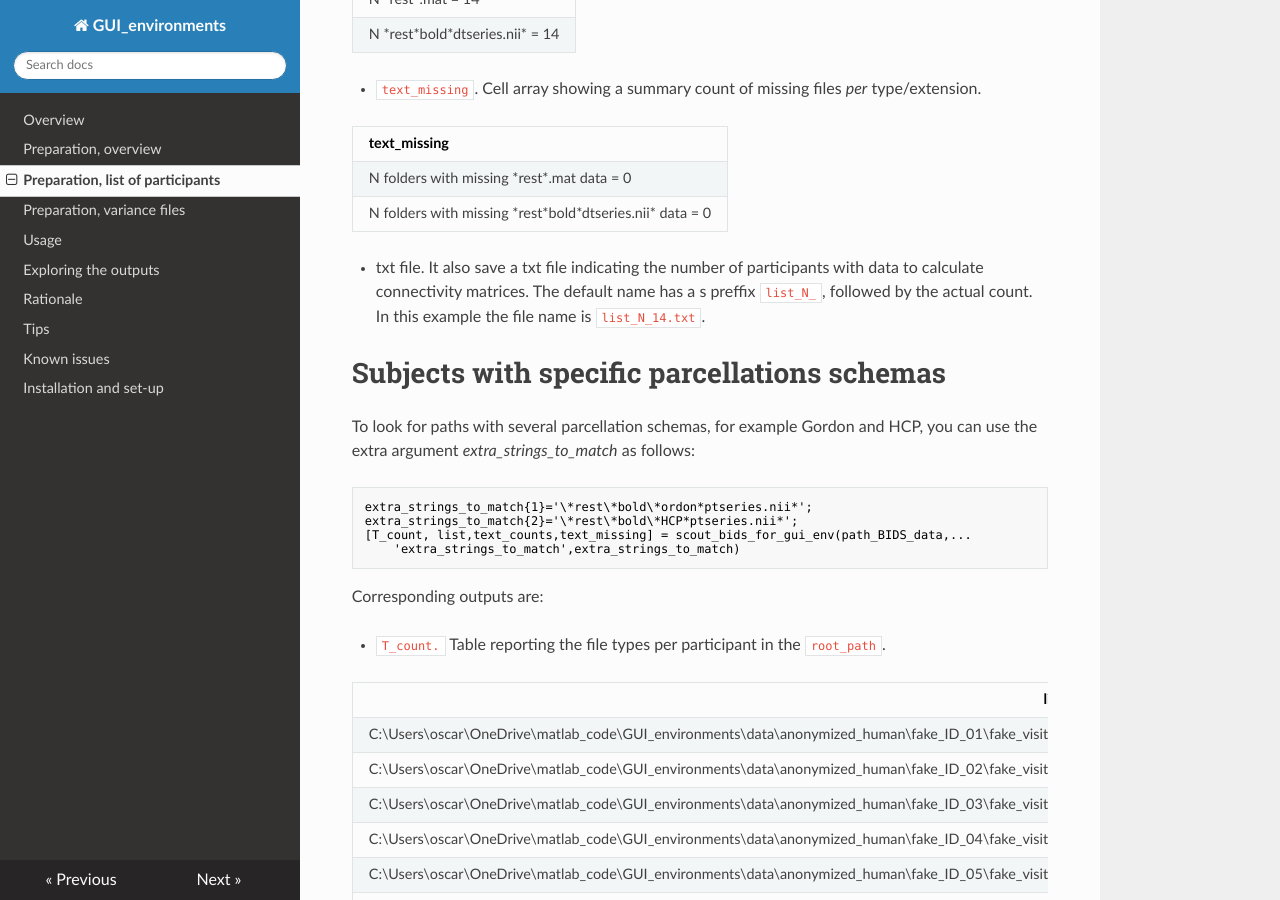
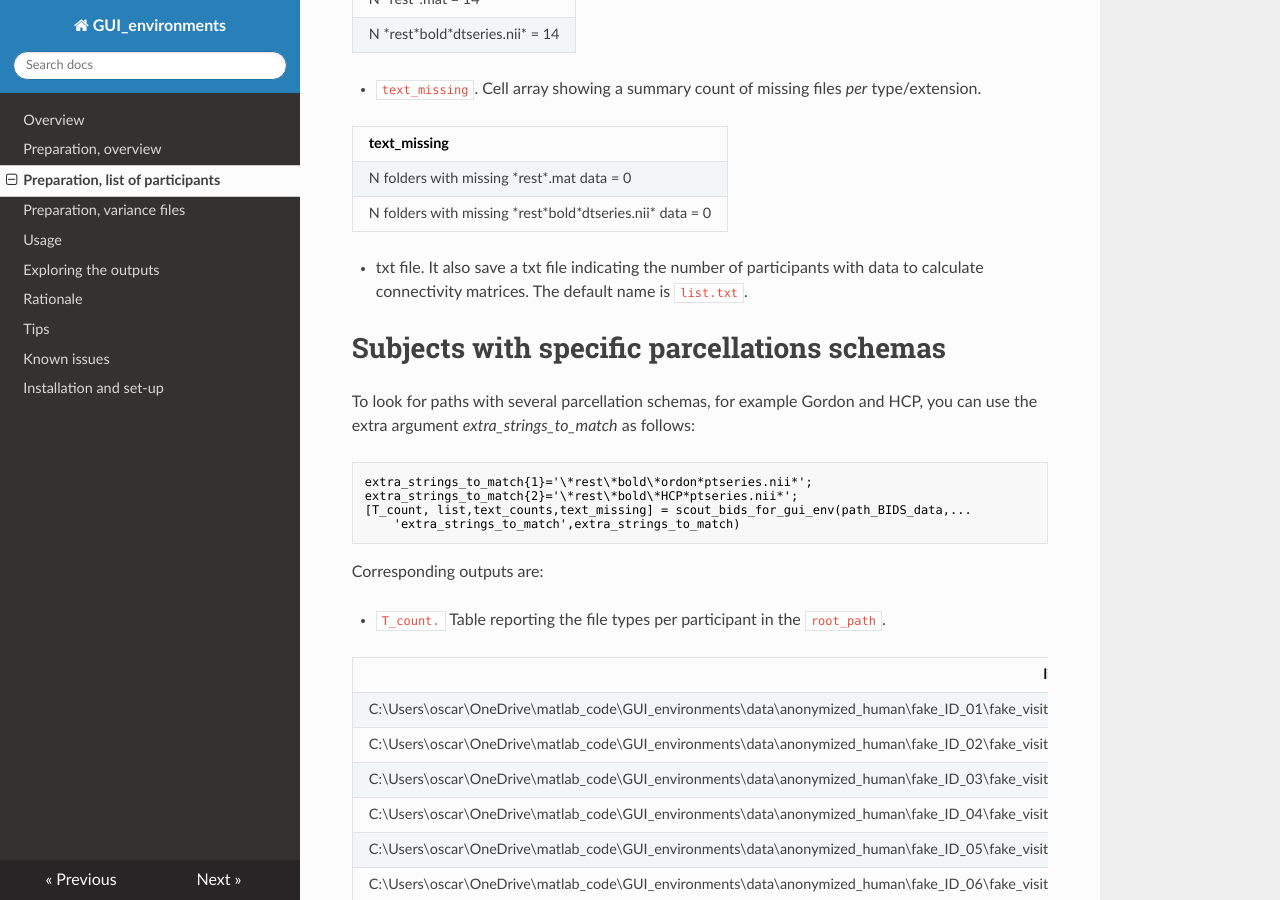
Before and after one commit to omiranda/GUI_environments_documentation, an MkDocs documentation site: the page built from docs/prep_list.md, in a window 1280 px wide and 900 px high, scrolled down 1940 px. Built offline with MkDocs 1.6.1, drawn with Linux system fonts in a browser that asks for light colours; nearby versions of some CDN libraries; old or Windows-style settings are respelled for this version of MkDocs; some of the changed text lies outside the part shown.

Commit message:
Update prep_list.md

```diff
--- a/docs/prep_list.md
+++ b/docs/prep_list.md
@@ -71,7 +71,7 @@ root_path='C:\Users\oscar\OneDrive\matlab_code\GUI_environments\data\anonymized_
 | N folders with missing \*rest\*.mat data = 0 |
 | N folders with missing \*rest\*bold\*dtseries.nii* data = 0 |
 
-- txt file. It also save a txt file indicating the number of participants with data to calculate connectivity matrices. The default name has a s preffix `list_N_`, followed by the actual count. In this example the file name is `list_N_14.txt`.
+- txt file. It also save a txt file indicating the number of participants with data to calculate connectivity matrices. The default name is `list.txt`.
 
 
 
@@ -146,7 +146,7 @@ Corresponding outputs are:
 | N folders with missing \*rest\*bold\*ordon\*ptseries.nii* data = 0 |
 | N folders with missing \*rest\*bold\*HCP\*ptseries.nii* data = 0 |
 
-- txt file. It also save a txt file indicating the number of participants with data to calculate connectivity matrices. The default name has a s preffix `list_N_`, followed by the actual count. In this example the file name is `list_N_14.txt`.
+- txt file. It also save a txt file indicating the number of participants with data to calculate connectivity matrices.
 
 # Specifying preffix for output txt file
 
```
